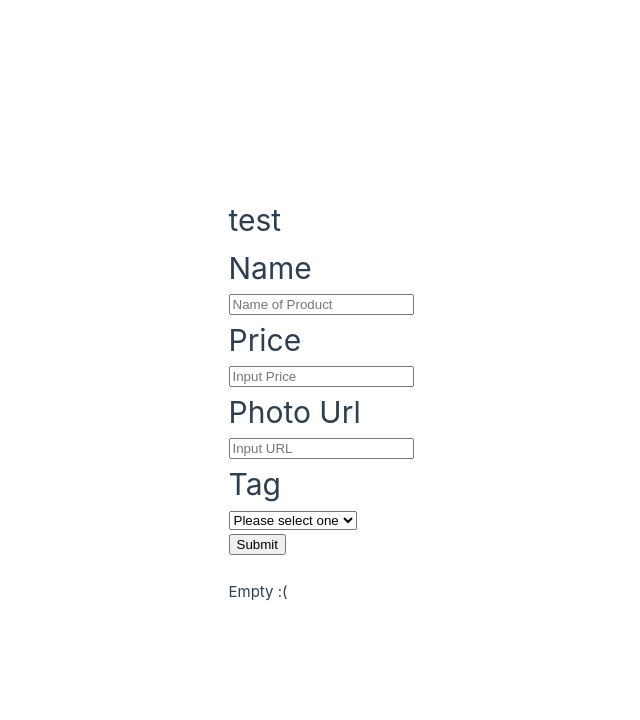
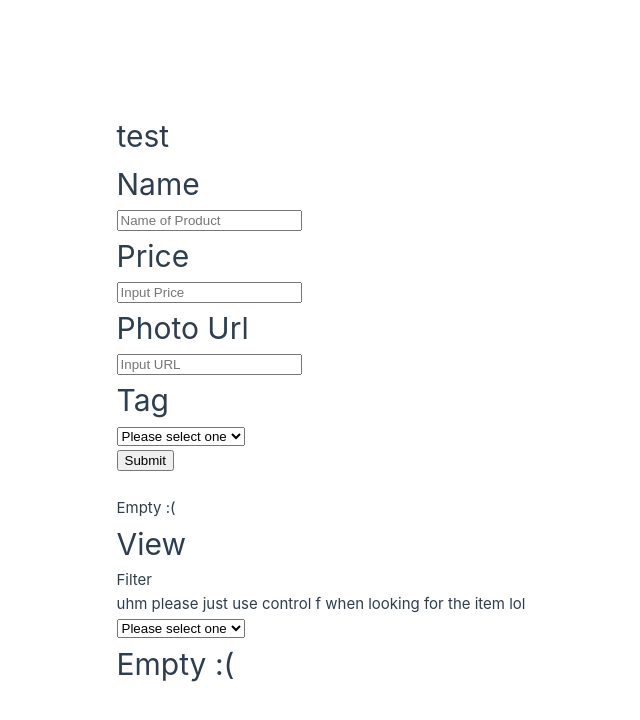
Before and after one commit to LueKely/Magic-Potion-Shop, a Vue app: page / in a window 1280 px wide. Shown: the top 720 px of the page, without its empty margins (319-959 px from the left). Built offline with nearby package versions, Linux system fonts and the light colour scheme.

Commit message:
Added Search function fully working

```diff
--- a/src/App.vue
+++ b/src/App.vue
@@ -2,8 +2,9 @@
 	import FormInput from './components/FormInput.vue';
 	import InputItems from './components/InputItems.vue';
 	import { ref, onMounted } from 'vue';
+	import FilterItems from './components/FilterItems.vue';
 
-	const itemArray = ref('');
+	const itemArray = ref([]);
 
 	const isEmpty = ref(localStorage.length == 0);
 
@@ -82,6 +83,8 @@
 		@edited-item="editItem"
 		@index-item="deleteItem"
 	></InputItems>
+
+	<FilterItems :items="itemArray"></FilterItems>
 </template>
 
 <style scoped></style>
--- /dev/null
+++ b/src/components/FilterItems.vue
@@ -0,0 +1,73 @@
+<template>
+	<div>
+		<h1>View</h1>
+		<p>Filter</p>
+		<p>uhm please just use control f when looking for the item lol</p>
+
+		<select v-model="userChoice">
+			<option disabled value="">Please select one</option>
+			<option>None</option>
+			<option>Dish Washing</option>
+			<option>Laundry</option>
+			<option>Misc</option>
+		</select>
+		<div v-if="!isNone">
+			<p>{{ userChoice }}</p>
+		</div>
+	</div>
+	<div v-if="isEmpty">
+		<h1>Empty :(</h1>
+	</div>
+
+	<div v-else>
+		<div v-for="item in filteredArray" :key="item.id">
+			<img :src="item.url" :alt="item.url" />
+
+			<div>
+				<p>{{ item.tag }}</p>
+			</div>
+
+			<h2>{{ item.label }}</h2>
+
+			<h3>
+				{{ item.price }}
+			</h3>
+		</div>
+	</div>
+</template>
+
+<script setup>
+	import { ref, computed, watch } from 'vue';
+	const prop = defineProps({ items: Array });
+	const userChoice = ref('');
+	const isEmpty = computed(() => {
+		return prop.items.length == 0;
+	});
+	const isNone = computed(() => {
+		return userChoice.value == 'None';
+	});
+	const filteredArray = ref([]);
+
+	function noFilter() {
+		filteredArray.value = [];
+		prop.items.forEach((item) => {
+			filteredArray.value.push(item);
+		});
+	}
+
+	function filterArray(items, filter) {
+		if (filter == 'None' || userChoice.value == '') {
+			noFilter();
+		} else {
+			filteredArray.value = [];
+			filteredArray.value = items.filter((item) => item.tag == filter);
+			console.table(filteredArray);
+		}
+	}
+	watch(userChoice, () => {
+		filterArray(prop.items, userChoice.value);
+	});
+	watch(prop, () => {
+		filterArray(prop.items, userChoice.value);
+	});
+</script>
--- a/src/components/SearchBar.vue
+++ /dev/null
@@ -1,5 +0,0 @@
-<template>
-	<h1>Test</h1>
-</template>
-
-<script setup></script>
```
Also changed, not shown: 1 other file (tests, documents, lock files or other folders).
